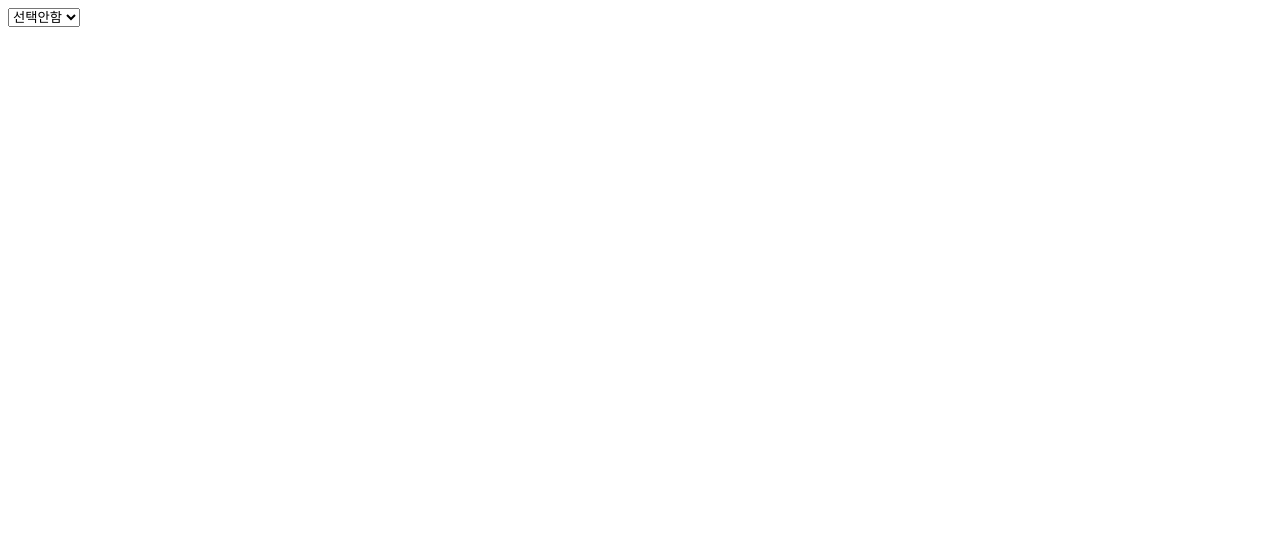
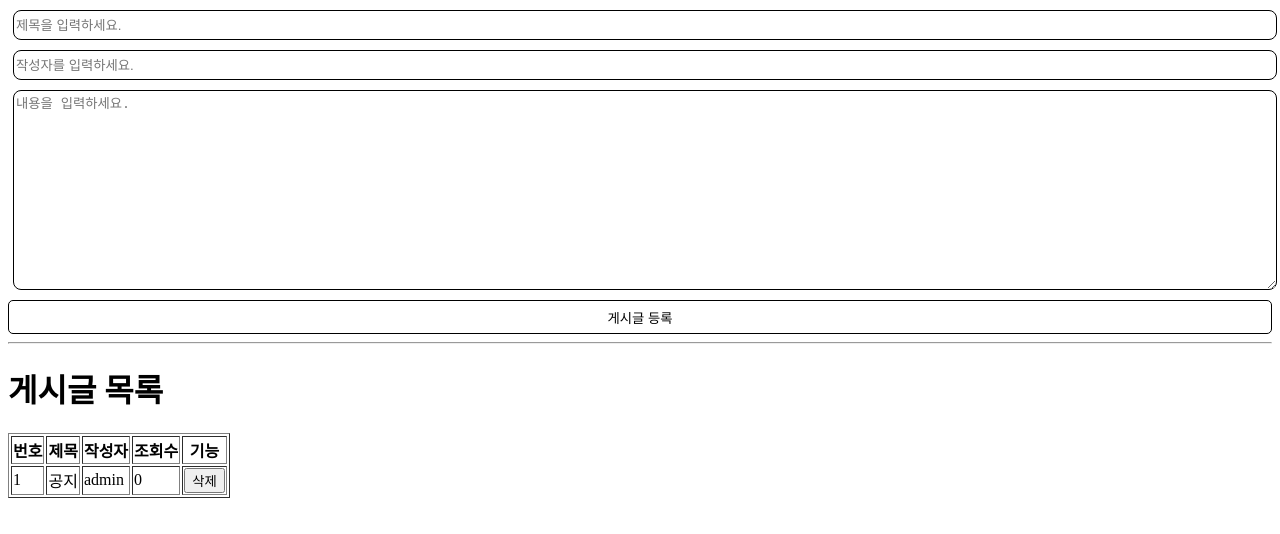
Before and after one commit to chanwoohi/KH-PCW, a React (Create React App) app in the folder react/test1/: page / in a window 1280 px wide. Shown: the top 534 px of the page. Built offline with nearby package versions, Linux system fonts and the light colour scheme.

Commit message:
리액트 3일차 : 게시글 예제

```diff
--- a/react/test1/src/App.js
+++ b/react/test1/src/App.js
@@ -5,6 +5,7 @@ import Input1 from "./input/Input1.js";
 import Input2 from "./input/Input2.js";
 import Select from "./input/Selelct.js";
 import List1 from "./list/List1.js";
+import PostEx from "./post1/PostEx.js";
 import Test1 from "./test1/Test1";
 import Todo from "./todo/Todo";
 import TodoList from "./todoList/TodoList.js";
@@ -19,7 +20,8 @@ function App() {
     {/* <Input1/> */}
     {/* <Input2/> */}
     {/* <List1/> */}
-    <Select/>
+    {/* <Select/> */}
+    <PostEx/>
     </div>
   );
 }
--- /dev/null
+++ b/react/test1/src/post1/Modal.js
@@ -0,0 +1,30 @@
+function Modal({funcClose, post, num}){
+	return(
+		<div id="modal">
+				<div id="modal-content">
+					<div>
+						<div>번호</div>
+						<div>{num}</div>
+					</div>
+					<div>
+						<div>제목</div>
+						<div>{post.title}</div>
+					</div>
+					<div>
+						<div>작성자</div>
+						<div>{post.writer}</div>
+					</div>
+					<div>
+						<div>조회수</div>
+						<div>{post.view}</div>
+					</div>
+					<div>
+						<div>내용</div>
+						<div>{post.content}</div>
+					</div>
+					<button className={"btn"} onClick={funcClose}>닫기</button>
+				</div>
+			</div>
+	)
+}
+export default Modal;
--- /dev/null
+++ b/react/test1/src/post1/PostEx.css
@@ -0,0 +1,40 @@
+#title, #writer, #content{
+	display: block; height: 30px; border: 1px solid black;
+	border-radius: 8px; width: 100%; box-sizing: border-box;
+	margin: 10px 5px;
+}
+
+#content{
+	height: 200px;
+}
+
+.btn{
+	width: 100%; border: 1px solid; border-radius: 5px;
+	cursor: pointer;
+}
+
+#table-box{
+	margin-top: 10px;
+}
+
+#table-box table{
+	width: 100%; border-collapse: collapse;
+}
+
+#table-box tr{
+	height: 30px;
+}
+
+#modal{
+	position: fixed; top: 0; bottom: 0; left: 0; right: 0;
+	background-color: rgba(0, 0, 0, 0.2);
+	height: 300px; padding : 30px 30px;
+}
+
+#modal-content{
+	background-color: #fff;
+}
+
+.display-none{
+	display: none !important;
+}
--- /dev/null
+++ b/react/test1/src/post1/PostEx.js
@@ -0,0 +1,42 @@
+import { useState } from "react";
+import Modal from "./Modal";
+import './PostEx.css';
+import PostInsert from "./PostInsert";
+import PostList from "./PostList";
+/*
+-	게시글 제목, 내용, 작성자를 입력해서 버튼을 클릭하면
+	입력한 게시글 정보가 콘솔창에 출력되도록 작성
+	1. state 변수 3개 추가(title, writer, content)
+	2. 내용이 바뀔 때마다 변경된 내용을 각 항목에 업데이트
+	3. 버튼을 클릭하면 title, writer, content를 콘솔에 출력
+*/
+
+function PostEx() {
+
+	let [flag, setFlag] = useState(false);
+
+	let [list, setList] = useState([{
+		title : '공지',
+		writer : 'admin',
+		content : '공지사항',
+		view : 0
+	}]);
+	function titleClick(index){
+		let tmp = [...list];
+		list[index].view++;
+		setList(tmp);
+		setFlag(true);
+	}
+
+	return(
+		<div>
+			<PostInsert list={list} setList={setList}/>
+			<hr/>
+			<div id="table-box">
+				<h1>게시글 목록</h1>
+			</div>
+			<PostList list={list} setList={setList}/>
+		</div>
+	)
+}
+export default PostEx;
--- /dev/null
+++ b/react/test1/src/post1/PostInsert.js
@@ -0,0 +1,41 @@
+import { useState } from "react";
+
+function PostInsert({list, setList}){
+	let [title, setTitle] = useState("");
+	let [writer, setWriter] = useState("");
+	let [content, setContent] = useState("");
+
+	function btnClick(){
+		// 입력한 제목, 작성자, 내용을 이용해서 객체로 만들고 만들어진 객체를 콘솔에 출력
+		// let post = {
+		// 	title : title,
+		// 	writer : writer,
+		// 	content : content
+		// };
+		var view = 0 ;
+		let post = {
+			title, writer, content, view
+		}
+		console.log(post);
+
+		setList ([post, ...list])
+
+		//제목, 작성자, 내용 입력창에 입력된 값들을 지움
+		setTitle("");
+		setWriter("");
+		setContent("");
+	}
+	return(
+		<div>
+				<input type="text" id="title" value={title}  name="title" placeholder="제목을 입력하세요."
+					onChange={e => setTitle(e.target.value)}/>
+				<input type="text" id="writer" value={writer} name="writer" placeholder="작성자를 입력하세요."
+					onChange={e => setWriter(e.target.value)} />
+				<textarea id="content" value={content} name="content" placeholder="내용을 입력하세요."
+					onChange={e => setContent(e.target.value)}></textarea>
+				<button class="btn" onClick={btnClick}>게시글 등록</button>
+			</div>
+	)
+}
+
+export default PostInsert;
--- /dev/null
+++ b/react/test1/src/post1/PostList.js
@@ -0,0 +1,55 @@
+import Modal from "./Modal";
+import { useState } from "react";
+
+function PostList({list, setList}){
+	let [flag, setFlag] = useState(false);
+
+	function titleClick(index){
+		let tmp = [...list];
+		list[index].view++;
+		setList(tmp);
+		setFlag(true);
+	}
+
+	function delPost(index){
+		setList(list.filter((item, i)=>index != i));
+	}
+
+	return(
+		<table border="1">
+			<thead>
+				<tr>
+					<th>번호</th>
+					<th>제목</th>
+					<th>작성자</th>
+					<th>조회수</th>
+					<th>기능</th>
+				</tr>
+			</thead>
+			<tbody>
+				{
+					list.map((item, index) => {
+						return (
+						<tr>
+							<td>{list.length - index}</td>
+							<td onClick={()=>titleClick(index)}>
+								{item.title}
+							</td>
+							<td>{item.writer}</td>
+							<td>{item.view}</td>
+							<td>
+								<button onClick={()=>delPost(index)}>삭제</button>
+							</td>
+								{
+									flag ? <Modal funcClose={()=>setFlag(false)} post={item} num={index+1} /> : ''
+								}
+						</tr>
+						)
+					})
+				}
+			</tbody>
+		</table>
+	)
+}
+
+export default PostList;
```
